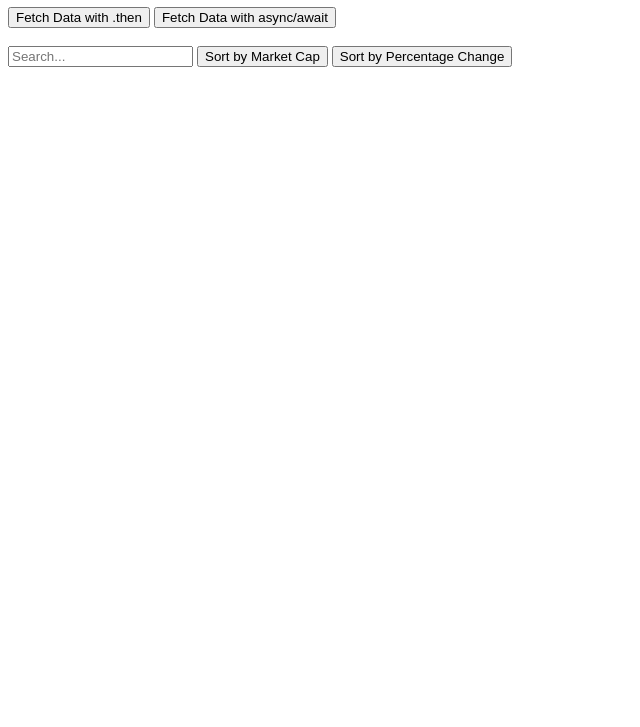
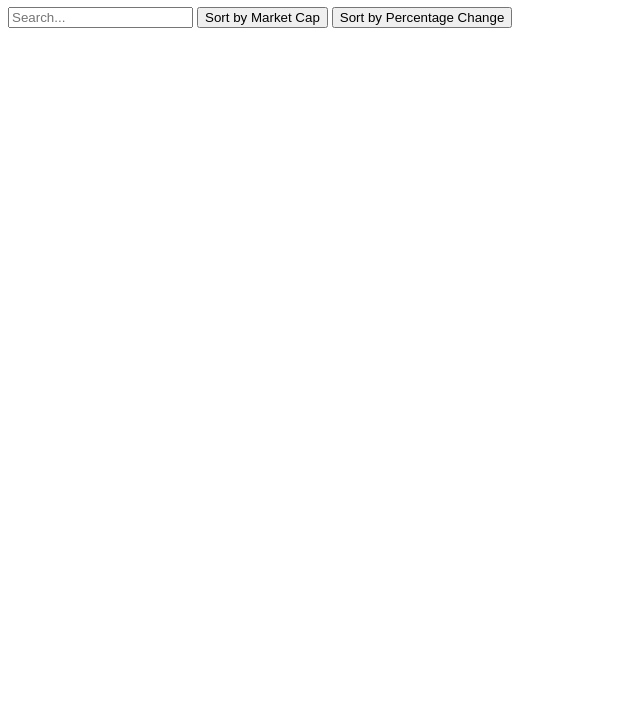
Before and after one commit to Nahidahussain/F2-Contest2, a plain HTML site: page index.html in a window 1280 px wide. Shown: the part 73-800 px from the top of the page, without its empty margins (0-640 px from the left). Drawn offline with Linux system fonts and the light colour scheme.

Commit message:
Update index.html

```diff
--- a/index.html
+++ b/index.html
@@ -15,9 +15,6 @@
 </head>
 <body>
   <h1>Crypto Market Data</h1>
-  <button onclick="fetchDataWithThen()">Fetch Data with .then</button>
-  <button onclick="fetchDataWithAsyncAwait()">Fetch Data with async/await</button>
-  <br><br>
   <input type="text" id="searchInput" placeholder="Search..." oninput="filterTable()">
   <button onclick="sortTable('marketCap')">Sort by Market Cap</button>
   <button onclick="sortTable('percentageChange')">Sort by Percentage Change</button>
```
